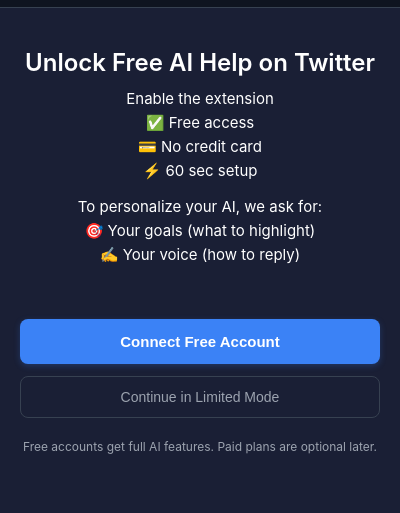
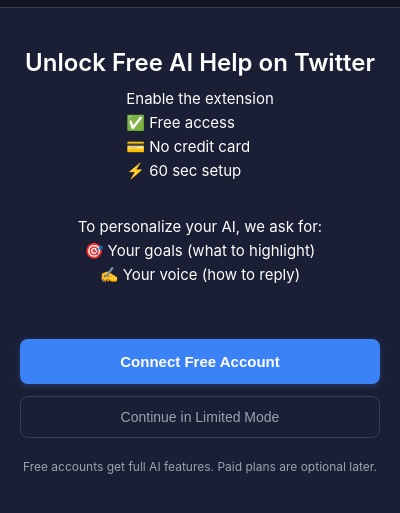
Before and after one commit to hoquet98/SocialMonkey-Extension, a browser extension: page popup.html in a window 400 px wide. Shown: the part 53-566 px from the top of the page. Drawn offline with Linux system fonts and the light colour scheme; files whose address does not match are found by name.

Commit message:
Center icon list paragraph while keeping text left-aligned, add spacing

```diff
--- a/popup.html
+++ b/popup.html
@@ -21,12 +21,15 @@
   <div id="notConnectedView" class="container" style="display: none;">
     <div class="welcome-section">
       <h1>Unlock Free AI Help on Twitter</h1>
-      <p class="welcome-description">
-        Enable the extension<br>
-        ✅ Free access<br>
-        💳 No credit card<br>
-        ⚡ 60 sec setup
-      </p>
+      <div style="display: flex; justify-content: center;">
+        <p class="welcome-description" style="text-align: left; display: inline-block;">
+          Enable the extension<br>
+          ✅ Free access<br>
+          💳 No credit card<br>
+          ⚡ 60 sec setup
+        </p>
+      </div>
+      <br>
       <p class="welcome-description">
         To personalize your AI, we ask for:<br>
         🎯 Your goals (what to highlight)<br>
```
